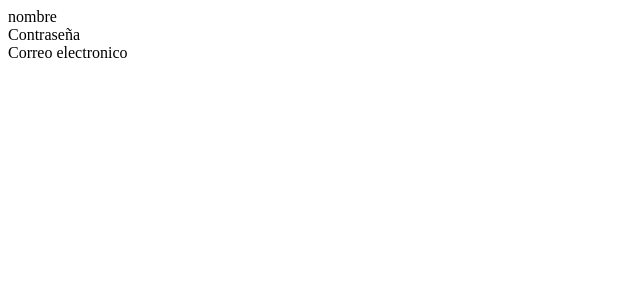
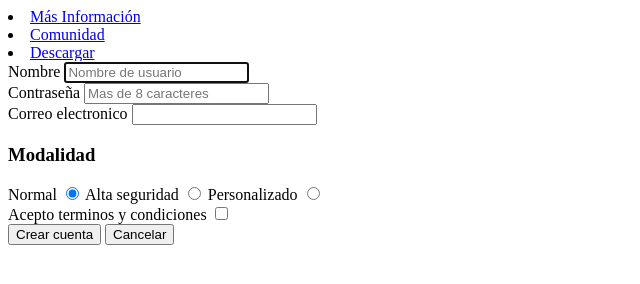
Before and after one commit to chopon7/proyecto_almacenamiento, a plain HTML site: page pages/formulario.html in a window 1280 px wide. Shown: the whole page, without its empty margins (0-640 px from the left). Drawn offline with Linux system fonts and the light colour scheme.

Commit message:
formulario con minimo de requisitos

```diff
--- a/pages/formulario.html
+++ b/pages/formulario.html
@@ -5,19 +5,55 @@
         <meta name="viewport" content="width=1, initial-scale=1.0">
         <title>Formulario</title>
     </head>
+    <nav>
+        <section>
+            <li>
+                <a href="pages/informacion.html">Más Información</a>
+            </li>
+
+            <li>
+                <a href="pages/comunidad.html">Comunidad</a>
+            </li>
+
+            <li>
+                <a href="pages/descargar.html">Descargar</a>
+            </li>
+        </section>
+    </nav>
+
     <body>
-    <form>
+        <form action="/receptor-formulario" method="post" enctype="multipart/form-data">
             <div>
-            <label> nombre</label>
+                <label> Nombre</label>
+                <input name="nombre usuario" id="input nombre" type="text" placeholder="Nombre de usuario" required autofocus>
             </div>
             <div>
                 <label> Contraseña</label>
+                <input name="contrasenia" id="input contrasenia" type="password" placeholder="Mas de 8 caracteres" required minlength="10">
             </div>
             <div>
                 <label> Correo electronico</label>
+                <input name="correo electronico" id="input correo" type="email" required>
+            </div>
+            <div>
+                <label> <h3> Modalidad </h3></label>
+                <label for="rad-normal">Normal</label>
+                <input type="radio" id="rad-basico" name="plan" value="basico" checked>
+                <label for="rad-seguridad">Alta seguridad</label>
+                <input type="radio" id="rad-seguro" name="plan" value="segurio">
+                <label for="rad-personalizado">Personalizado</label>
+                <input type="radio" id="rad-personalizado" name="plan" value="personalizado">
             </div>
 
+            <div>
+                <label> Acepto terminos y condiciones</label>
+                <input name="terminos aceptados" id="input check terminos" type="checkbox" required value="aceptado">
+            </div>
 
+            <div>
+                <button type="submit">Crear cuenta</button>
+                <button type="reset"> Cancelar</button>
+            </div>
         </form>
     </body>
 </html>
```
Lines whose indentation alone changed are shown as unchanged.
